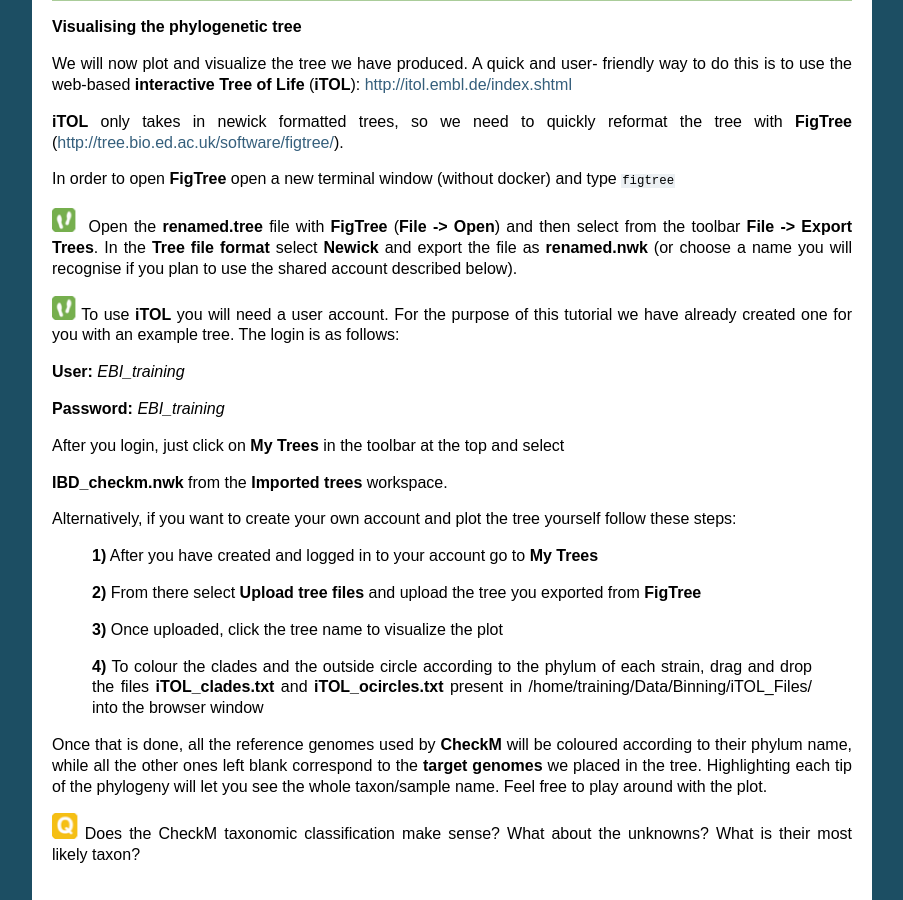
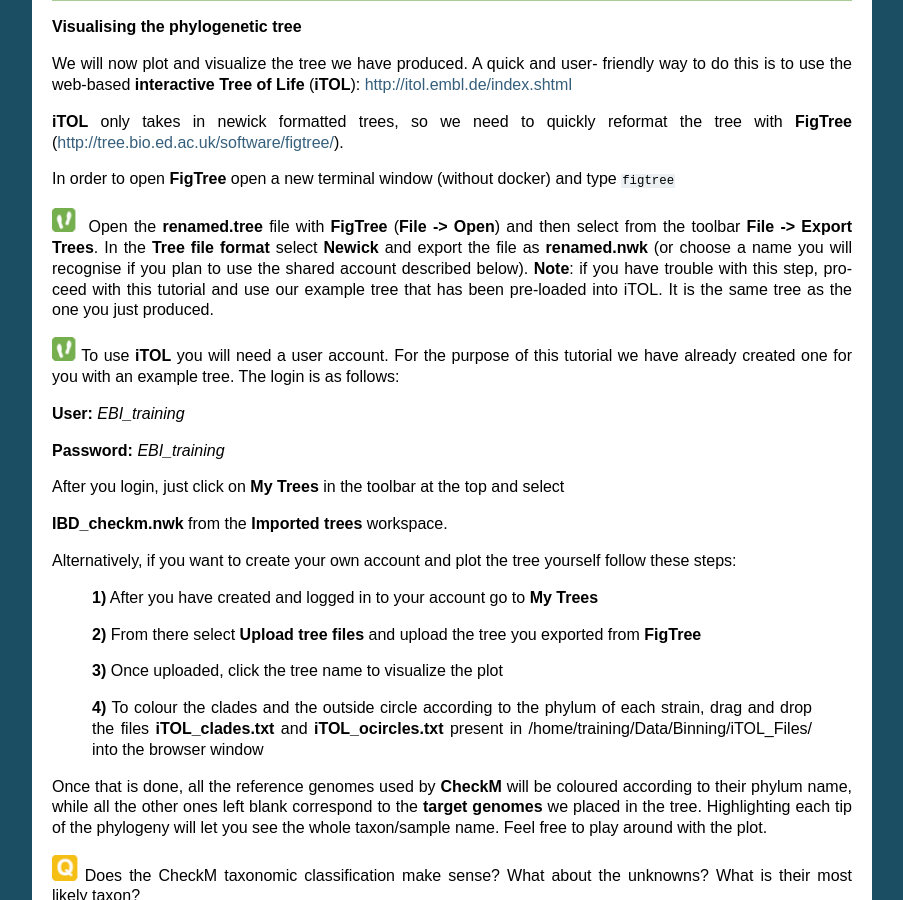
Before and after one commit to EBI-Metagenomics/mgnify-ebi-2021, a Sphinx documentation site: the page built from docs/source/mag.rst, in a window 1280 px wide and 900 px high, scrolled down 3662 px. Shown: the whole window, without its empty margins (198-1101 px from the left). Built offline with Sphinx 7.4.7, drawn with Linux system fonts in a browser that asks for light colours.

Commit message:
Update mag.rst

```diff
--- a/docs/source/mag.rst
+++ b/docs/source/mag.rst
@@ -214,6 +214,7 @@
 |image3|\  Open the **renamed.tree** file with **FigTree** (**File -> Open**) and then
 select from the toolbar **File -> Export Trees**. In the **Tree file
 format** select **Newick** and export the file as **renamed.nwk** (or choose a name you will recognise if you plan to use the shared account described below).
+**Note**: if you have trouble with this step, proceed with this tutorial and use our example tree that has been pre-loaded into iTOL. It is the same tree as the one you just produced.
 
 |image3|\  To use **iTOL** you will need a user account. For the
 purpose of this tutorial we have already created one for you with an
```
